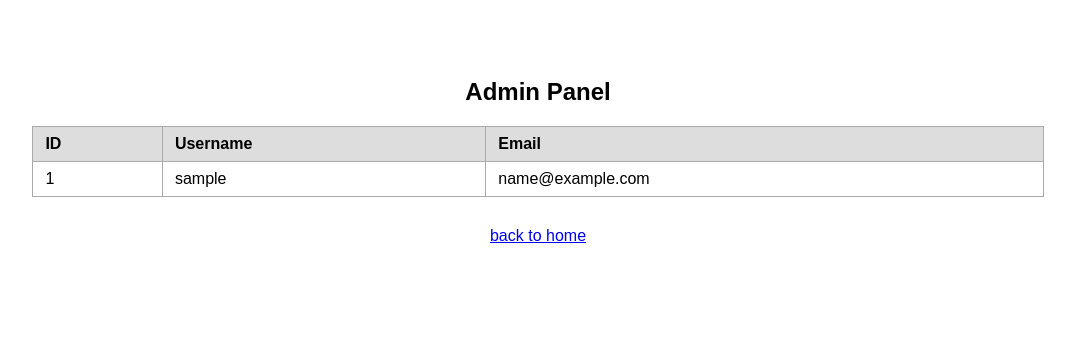
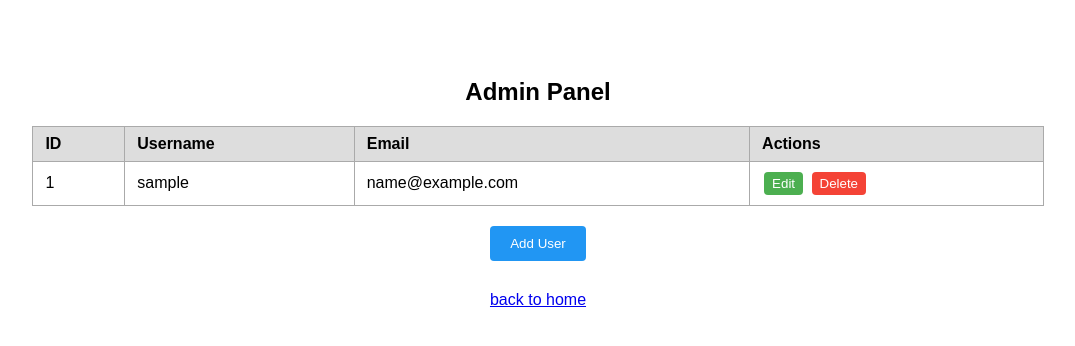
Before and after one commit to GoldDaniil/local_browser, a FastAPI app: page /admin in a window 1280 px wide. Shown: the top 346 px of the page, without its empty margins (102-1177 px from the left). Run offline with FastAPI, Linux system fonts and the light colour scheme; a database or web service that is not in the repository returns one stand-in record (values such as "Sample title"); some libraries are stand-ins or nearby versions.

Commit message:
коммит с регистрацией авторизацией с delete и edit без add

```diff
--- a/app/main.py
+++ b/app/main.py
@@ -29,10 +29,10 @@ def register(request: Request):
 
 @app.post("/register")
 def register_user(username: str = Form(...), password: str = Form(...), email: str = Form(...)):
-    if username.lower() == "admin":#запрет регистрации пользователя с именем admin
+    if username.lower() == "admin":
         return RedirectResponse("/register?error=Cannot+register+admin+user", status_code=303)
 
-    hashed_password = bcrypt.hashpw(password.encode('utf-8'), bcrypt.gensalt()).decode()#хеширование пароля
+    hashed_password = bcrypt.hashpw(password.encode('utf-8'), bcrypt.gensalt()).decode()
 
     conn = get_db_connection()
     cur = conn.cursor()
@@ -84,3 +84,48 @@ def admin_panel(request: Request):
     cur.close()
     conn.close()
     return templates.TemplateResponse("admin.html", {"request": request, "users": users})
+
+@app.post("/delete_user/{user_id}")
+def delete_user(user_id: int):
+    conn = get_db_connection()
+    cur = conn.cursor()
+    cur.execute("DELETE FROM users WHERE id = %s", (user_id,))
+    conn.commit()
+    cur.close()
+    conn.close()
+    return RedirectResponse("/admin", status_code=303)
+
+@app.get("/edit_user/{user_id}", response_class=HTMLResponse)
+def edit_user(request: Request, user_id: int):
+    conn = get_db_connection()
+    cur = conn.cursor()
+    cur.execute("SELECT id, username, email FROM users WHERE id = %s", (user_id,))
+    user = cur.fetchone()
+    cur.close()
+    conn.close()
+    return templates.TemplateResponse("edit_user.html", {"request": request, "user": user})
+
+@app.post("/edit_user/{user_id}")
+def update_user(user_id: int, username: str = Form(...), email: str = Form(...)):
+    conn = get_db_connection()
+    cur = conn.cursor()
+    cur.execute("UPDATE users SET username = %s, email = %s WHERE id = %s", (username, email, user_id))
+    conn.commit()
+    cur.close()
+    conn.close()
+    return RedirectResponse("/admin", status_code=303)
+
+@app.get("/add_user", response_class=HTMLResponse)
+def add_user_form(request: Request):
+    return templates.TemplateResponse("add_user.html", {"request": request})
+
+@app.post("/add_user")
+def add_user(username: str = Form(...), password: str = Form(...), email: str = Form(...)):
+    hashed_password = bcrypt.hashpw(password.encode('utf-8'), bcrypt.gensalt()).decode()
+    conn = get_db_connection()
+    cur = conn.cursor()
+    cur.execute("INSERT INTO users (username, password, email) VALUES (%s, %s, %s)", (username, hashed_password, email))
+    conn.commit()
+    cur.close()
+    conn.close()
+    return RedirectResponse("/admin", status_code=303)
--- a/app/templates/admin.html
+++ b/app/templates/admin.html
@@ -18,6 +18,35 @@
         th {
             background-color: #ddd;
         }
+        .action-btn {
+            padding: 4px 8px;
+            margin: 2px;
+            border: none;
+            border-radius: 4px;
+            cursor: pointer;
+        }
+        .edit-btn {
+            background-color: #4CAF50;
+            color: white;
+        }
+        .delete-btn {
+            background-color: #f44336;
+            color: white;
+        }
+        .cancel-btn {
+            background-color: #ff9800;
+            color: white;
+        }
+        .add-user-btn {
+            display: block;
+            margin: 20px auto;
+            padding: 10px 20px;
+            background-color: #2196F3;
+            color: white;
+            border: none;
+            border-radius: 4px;
+            cursor: pointer;
+        }
     </style>
 </head>
 <body>
@@ -28,20 +57,65 @@
                 <th>ID</th>
                 <th>Username</th>
                 <th>Email</th>
+                <th>Actions</th>
             </tr>
         </thead>
         <tbody>
             {% for user in users %}
-            <tr>
+            <tr id="user-row-{{ user[0] }}">
                 <td>{{ user[0] }}</td>
-                <td>{{ user[1] }}</td>
-                <td>{{ user[2] }}</td>
+                <td id="username-{{ user[0] }}">{{ user[1] }}</td>
+                <td id="email-{{ user[0] }}">{{ user[2] }}</td>
+                <td id="actions-{{ user[0] }}">
+                    {% if user[1] != 'admin' %}
+                        <button class="action-btn edit-btn" onclick="enableEdit({{ user[0] }}, '{{ user[1] }}', '{{ user[2] }}')">Edit</button>
+                        <form action="/delete_user/{{ user[0] }}" method="post" style="display:inline;">
+                            <button type="submit" class="action-btn delete-btn">Delete</button>
+                        </form>
+                    {% endif %}
+                </td>
             </tr>
             {% endfor %}
         </tbody>
     </table>
 
+    <form action="/add_user" method="get">
+        <button type="submit" class="add-user-btn">Add User</button>
+    </form>
 
     <a href="/">back to home</a>
+
+    <script>
+        function enableEdit(userId, currentUsername, currentEmail) {
+            document.getElementById('username-' + userId).innerHTML = `<input type="text" id="edit-username-${userId}" value="" placeholder="${currentUsername}">`;
+            document.getElementById('email-' + userId).innerHTML = `<input type="email" id="edit-email-${userId}" value="" placeholder="${currentEmail}">`;
+
+            document.getElementById('actions-' + userId).innerHTML = `
+                <form action="/edit_user/${userId}" method="post" style="display:inline;">
+                    <input type="hidden" name="username" id="form-username-${userId}">
+                    <input type="hidden" name="email" id="form-email-${userId}">
+                    <button type="button" class="action-btn edit-btn" onclick="submitEdit(${userId})">Save</button>
+                </form>
+                <button class="action-btn cancel-btn" onclick="cancelEdit(${userId}, '${currentUsername}', '${currentEmail}')">X</button>
+            `;
+        }
+
+        function submitEdit(userId) {
+            document.getElementById(`form-username-${userId}`).value = document.getElementById(`edit-username-${userId}`).value;
+            document.getElementById(`form-email-${userId}`).value = document.getElementById(`edit-email-${userId}`).value;
+            document.querySelector(`#actions-${userId} form`).submit();
+        }
+
+        function cancelEdit(userId, username, email) {
+            document.getElementById('username-' + userId).innerText = username;
+            document.getElementById('email-' + userId).innerText = email;
+            document.getElementById('actions-' + userId).innerHTML = `
+                <button class="action-btn edit-btn" onclick="enableEdit(${userId}, '${username}', '${email}')">Edit</button>
+                <form action="/delete_user/${userId}" method="post" style="display:inline;">
+                    <button type="submit" class="action-btn delete-btn">Delete</button>
+                </form>
+            `;
+        }
+    </script>
 </body>
 </html>
```
